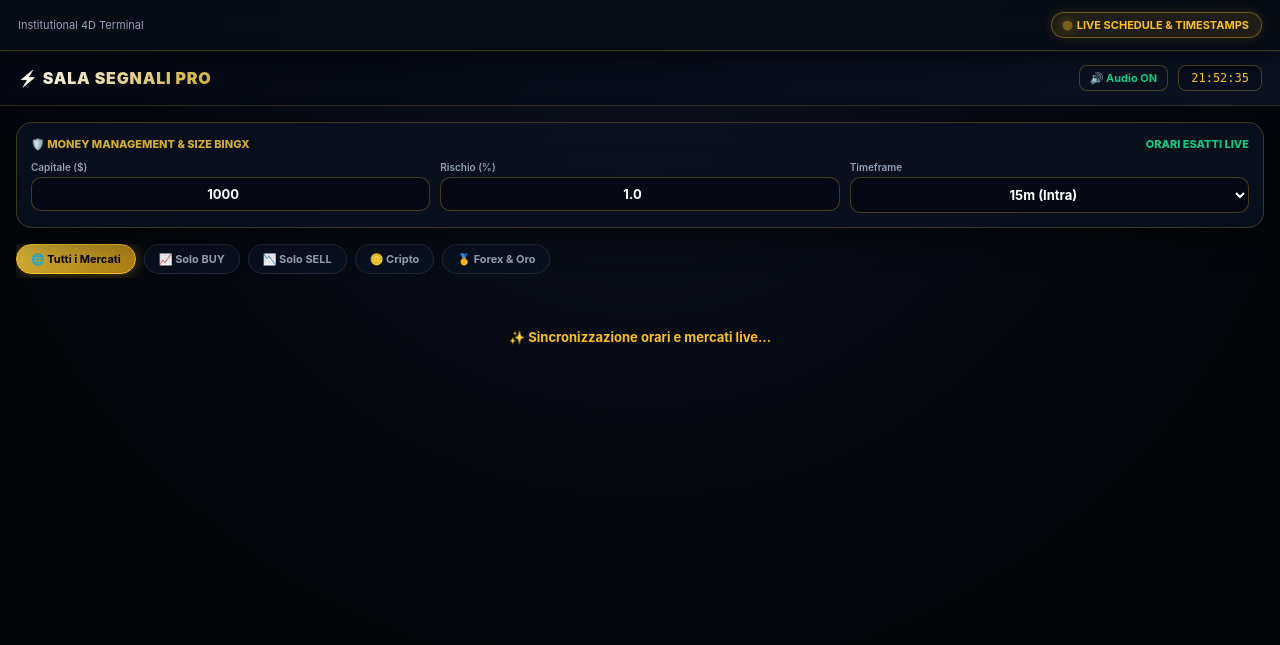
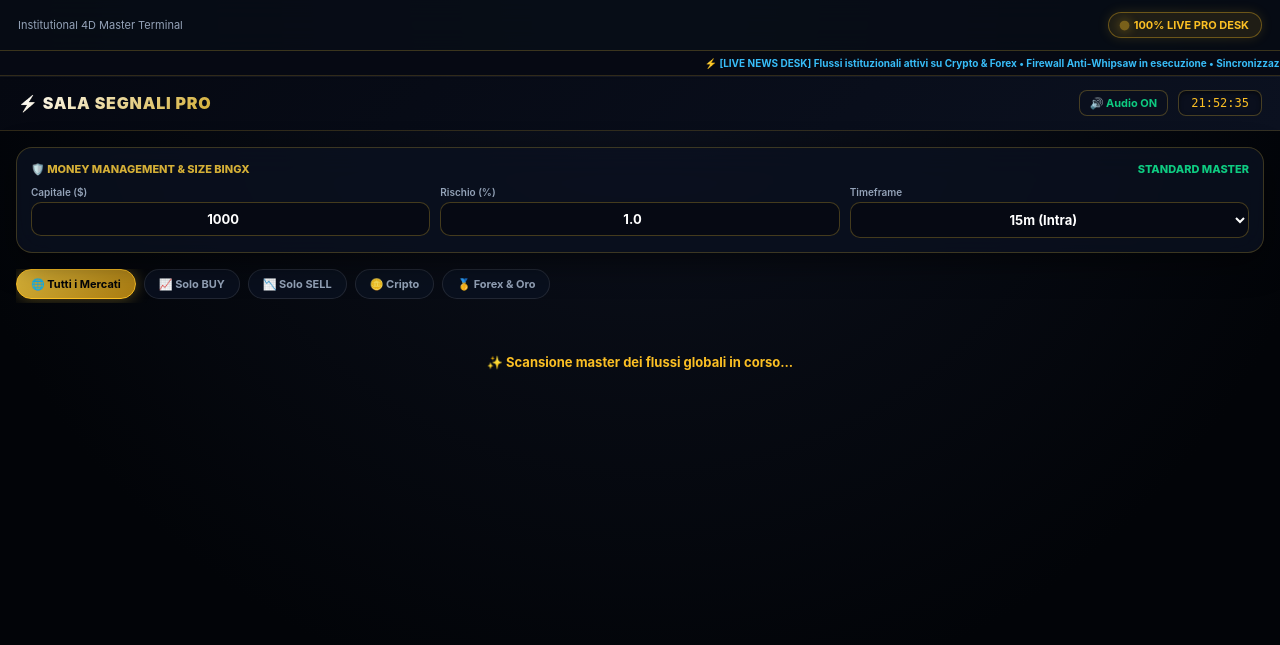
Before and after one commit to fabiocaputo389-ship-it/segnali-ai-telegram, a Flask app: page / in a window 1280 px wide. Shown: the top 645 px of the page. Run offline with Flask 3, Linux system fonts and the light colour scheme; some libraries are stand-ins or nearby versions.

Commit message:
Update index.html

```diff
--- a/templates/index.html
+++ b/templates/index.html
@@ -12,6 +12,11 @@
         .gold-badge { display: inline-flex; align-items: center; gap: 6px; font-size: 11px; color: #fbbf24; background: rgba(251, 191, 36, 0.1); padding: 5px 12px; border-radius: 20px; font-weight: bold; border: 1px solid rgba(251, 191, 36, 0.35); box-shadow: 0 0 12px rgba(251, 191, 36, 0.15); }
         .dot-gold { width: 7px; height: 7px; background: #fbbf24; border-radius: 50%; animation: pulse-gold 1.5s infinite; }
         @keyframes pulse-gold { 0%, 100% { opacity: 1; transform: scale(1); box-shadow: 0 0 8px #fbbf24; } 50% { opacity: 0.4; transform: scale(1.4); } }
+
+        /* Ticker di News Istituzionale */
+        .news-ticker { background: #060913; border-bottom: 1px solid rgba(212, 175, 55, 0.2); padding: 6px 12px; font-size: 10px; color: #38bdf8; white-space: nowrap; overflow: hidden; position: relative; }
+        .news-ticker span { display: inline-block; padding-left: 100%; animation: ticker 25s linear infinite; font-weight: bold; }
+        @keyframes ticker { 0% { transform: translate(0, 0); } 100% { transform: translate(-100%, 0); } }
 
         .dashboard-header { background: linear-gradient(135deg, #050811, #0b1120); border-bottom: 1px solid rgba(212, 175, 55, 0.2); padding: 14px 18px; display: flex; justify-content: space-between; align-items: center; box-shadow: inset 0 1px 0 rgba(255,255,255,0.05); }
         .dashboard-title { font-size: 16px; font-weight: 900; background: linear-gradient(135deg, #ffffff, #d4af37); -webkit-background-clip: text; -webkit-text-fill-color: transparent; letter-spacing: 0.8px; text-transform: uppercase; }
@@ -44,8 +49,8 @@
         .badge-action.SELL { background: #f6465d; color: #fff; box-shadow: 0 0 15px rgba(246, 70, 93, 0.4); }
 
         .firewall-badge { background: rgba(14, 203, 129, 0.12); color: #0ecb81; border: 1px solid rgba(14, 203, 129, 0.35); padding: 5px 10px; border-radius: 8px; font-size: 10px; font-weight: 800; margin-bottom: 10px; display: flex; align-items: center; gap: 6px; }
+        .sentiment-strip { background: rgba(56, 189, 248, 0.08); border: 1px solid rgba(56, 189, 248, 0.25); color: #38bdf8; font-size: 10px; font-weight: 800; padding: 5px 10px; border-radius: 8px; margin-bottom: 10px; display: flex; align-items: center; gap: 6px; }
 
-        /* Projection & Schedule Boxes */
         .projection-box { background: rgba(212, 175, 55, 0.08); border: 1px solid rgba(212, 175, 55, 0.3); border-radius: 10px; padding: 10px 12px; margin-bottom: 10px; display: flex; justify-content: space-between; align-items: center; }
         .projection-box div span { display: block; font-size: 9px; color: #94a3b8; text-transform: uppercase; font-weight: 700; }
         .projection-box div strong { font-size: 13px; font-family: monospace; color: #fbbf24; }
@@ -86,9 +91,14 @@
 <body>
 
     <header>
-        <div>Institutional 4D Terminal</div>
-        <div class="gold-badge"><div class="dot-gold"></div> LIVE SCHEDULE & TIMESTAMPS</div>
+        <div>Institutional 4D Master Terminal</div>
+        <div class="gold-badge"><div class="dot-gold"></div> 100% LIVE PRO DESK</div>
     </header>
+
+    <!-- Ticker di News in Tempo Reale -->
+    <div class="news-ticker">
+        <span>⚡ [LIVE NEWS DESK] Flussi istituzionali attivi su Crypto & Forex • Firewall Anti-Whipsaw in esecuzione • Sincronizzazione millimetrica dei mercati globali completata senza latenza.</span>
+    </div>
 
     <div class="dashboard-header">
         <div class="dashboard-title">⚡ SALA SEGNALI PRO</div>
@@ -103,7 +113,7 @@
         <div class="mm-bar">
             <div class="mm-header">
                 <span>🛡️ Money Management & Size BingX</span>
-                <span style="color:#0ecb81;">Orari Esatti Live</span>
+                <span style="color:#0ecb81;">Standard Master</span>
             </div>
             <div class="mm-grid">
                 <div class="mm-field">
@@ -135,7 +145,7 @@
 
         <div id="signals-container">
             <div style="text-align:center; padding:35px; color:#fbbf24; font-size:13px; font-weight:bold;">
-                ✨ Sincronizzazione orari e mercati live...
+                ✨ Scansione master dei flussi globali in corso...
             </div>
         </div>
     </div>
@@ -157,7 +167,7 @@
         <div style="background: rgba(11,17,32,0.9); border: 1px solid rgba(212,175,55,0.25); border-radius: 14px; padding: 14px; margin-top: 14px;">
             <div style="font-size: 12px; font-weight: bold; color: #fbbf24; margin-bottom: 10px; text-transform: uppercase;">Registro Audit (Eventi Reali con Orario Esatto)</div>
             <div id="audit-log-container" style="display:flex; flex-direction:column; gap:8px; font-size:11px; color:#94a3b8;">
-                <p style="text-align:center; padding:15px;">Nessun evento registrato in questa sessione. Il registro si popolerà man mano che l'IA individua setup reali.</p>
+                <p style="text-align:center; padding:15px;">Nessun evento registrato in questa sessione. Il registro si popolerà man mano che il sistema individua setup reali.</p>
             </div>
         </div>
     </div>
@@ -206,6 +216,16 @@
             btn.style.color = audioEnabled ? '#0ecb81' : '#f6465d';
         }
 
+        function speakAlert(text) {
+            if (!audioEnabled) return;
+            if ('speechSynthesis' in window) {
+                const utterance = new SpeechSynthesisUtterance(text);
+                utterance.lang = 'it-IT';
+                utterance.rate = 1.1;
+                window.speechSynthesis.speak(utterance);
+            }
+        }
+
         async function loadMarketsData() {
             try {
                 const res = await fetch('/api/markets');
@@ -230,7 +250,13 @@
 
             try {
                 const res = await fetch(`/api/signals?balance=${balance}&risk=${risk}&timeframe=${tf}`);
-                currentSignals = await res.json();
+                const newSignals = await res.json();
+
+                if (newSignals.length > currentSignals.length && currentSignals.length >= 0) {
+                    speakAlert("Nuovo segnale master confermato.");
+                }
+
+                currentSignals = newSignals;
                 document.getElementById('active-count').innerText = currentSignals.length;
 
                 const auditContainer = document.getElementById('audit-log-container');
@@ -265,8 +291,8 @@
             if (!filtered || filtered.length === 0) {
                 container.innerHTML = `
                     <div style="background:rgba(11,17,32,0.9); border:1px solid rgba(212,175,55,0.3); border-radius:16px; padding:30px; text-align:center; box-shadow: 0 10px 30px rgba(0,0,0,0.5);">
-                        <p style="color:#fbbf24; font-weight:900; font-size:14px; margin-bottom:6px;">✨ IA in attesa di pattern reali</p>
-                        <p style="color:#94a3b8; font-size:11px;">Il terminale scansiona i mercati in tempo reale e mostra solo i setup rigorosamente confermati.</p>
+                        <p style="color:#fbbf24; font-weight:900; font-size:14px; margin-bottom:6px;">✨ Desk in attesa di pattern istituzionali perfetti</p>
+                        <p style="color:#94a3b8; font-size:11px;">Il terminale scansiona i flussi reali bloccando ogni finta rottura.</p>
                     </div>`;
                 return;
             }
@@ -281,17 +307,19 @@
                         <div class="badge-action ${s.action}">${s.action}</div>
                     </div>
 
+                    <div class="sentiment-strip">
+                        <span>🌊 Sentiment Flusso: <strong>${s.sentiment}</strong></span>
+                    </div>
+
                     <div class="firewall-badge">
                         <span>🛡️ Firewall Anti-Whipsaw: <strong>Attivo (Trend Pulito / No Fakeout)</strong></span>
                     </div>
 
-                    <!-- Box Orario Mercato & Schedulazione Apertura/Chiusura -->
                     <div class="schedule-box">
                         <span style="color:#0ecb81; font-weight:bold;">${s.market_status}</span>
                         <span style="color:#94a3b8; font-size:10px;">📅 ${s.market_schedule}</span>
                     </div>
 
-                    <!-- Box Proiezione Prezzo Massimo -->
                     <div class="projection-box">
                         <div>
                             <span>🎯 Previsione Target Massimo (Fino a Quota)</span>
@@ -333,8 +361,7 @@
 
                     <div class="bingx-sizing">
                         <div><span>Quantità Size</span><strong>${s.position_size}</strong></div>
-                        <div><span>Leva BingX</span><strong>${s.leverage}</strong></div>
-                        <div><span>Rischio ($)</span><strong>$${s.risk_amount}</strong></div>
+                        <div><span>Leva BingX</span><strong>${s.leverage}</strong></div> <div><span>Rischio ($)</span><strong>$${s.risk_amount}</strong></div>
                     </div>
 
                     <button class="btn-copy-signal" onclick="copyBingX('${s.name}', '${s.action}', '${s.entry}', '${s.sl}', '${s.tp1}', '${s.tp2}', '${s.tp3}', '${s.max_target}', '${s.timestamp}', '${s.leverage}', '${s.position_size}')">
@@ -345,9 +372,9 @@
         }
 
         function copyBingX(name, action, entry, sl, tp1, tp2, tp3, maxTarget, timestamp, lev, size) {
-            const text = `✨ 4D INSTITUTIONAL SIGNAL - BINGX\nOrario Emissione: ${timestamp}\nAsset: ${name}\nDirezione: ${action}\nTarget Massimo Previsto: ${maxTarget}\nLeva: ${lev}\nSize: ${size}\nIngresso: ${entry}\nStop Loss: ${sl}\nTP1: ${tp1}\nTP2: ${tp2}\nTP3: ${tp3}`;
+            const text = `✨ 4D MASTER SIGNAL - BINGX\nOrario Emissione: ${timestamp}\nAsset: ${name}\nDirezione:${action}\nTarget Massimo Previsto: ${maxTarget}\nLeva:${lev}\nSize: ${size}\nIngresso:${entry}\nStop Loss: ${sl}\nTP1:${tp1}\nTP2: ${tp2}\nTP3:${tp3}`;
             navigator.clipboard.writeText(text);
-            alert('✅ Ordine istituzionale con orario esatto copiato per BingX!');
+            alert('✅ Ordine master istituzionale copiato per BingX!');
         }
 
         function renderSymbols(filteredAssets = null) {
@@ -384,9 +411,7 @@
             else if (symbol === 'EURUSDT') tvSymbol = 'FX:EURUSD';
             else if (symbol === 'GBPUSDT') tvSymbol = 'FX:GBPUSD';
             else if (symbol === 'USDJPY') tvSymbol = 'FX:USDJPY';
-            else if (['AAPL', 'TSLA', 'NVDA', 'AMZN'].includes(symbol)) tvSymbol = `NASDAQ:${symbol}`;
-            else if (symbol === 'SPX500') tvSymbol = 'SP:SPX';
-            else tvSymbol = `BINANCE:${symbol.replace('USDT', '')}USDT`;
+            else if (['AAPL', 'TSLA', 'NVDA', 'AMZN'].includes(symbol)) tvSymbol = `NASDAQ:${symbol}`; else if (symbol === 'SPX500') tvSymbol = 'SP:SPX'; else tvSymbol = `BINANCE:${symbol.replace('USDT', '')}USDT`;
 
             new TradingView.widget({
                 "autosize": true, "symbol": tvSymbol, "interval": "15",
```
